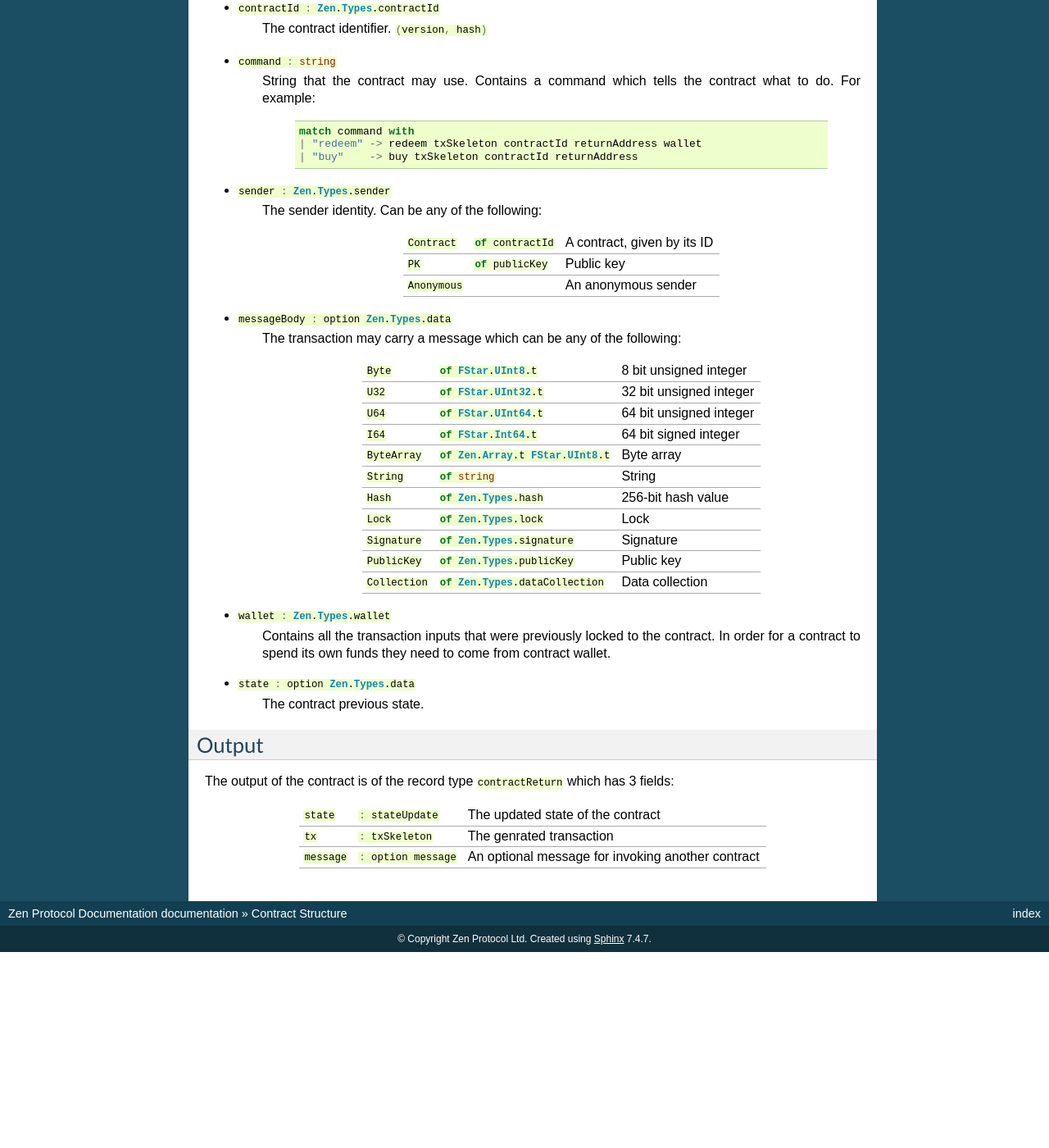
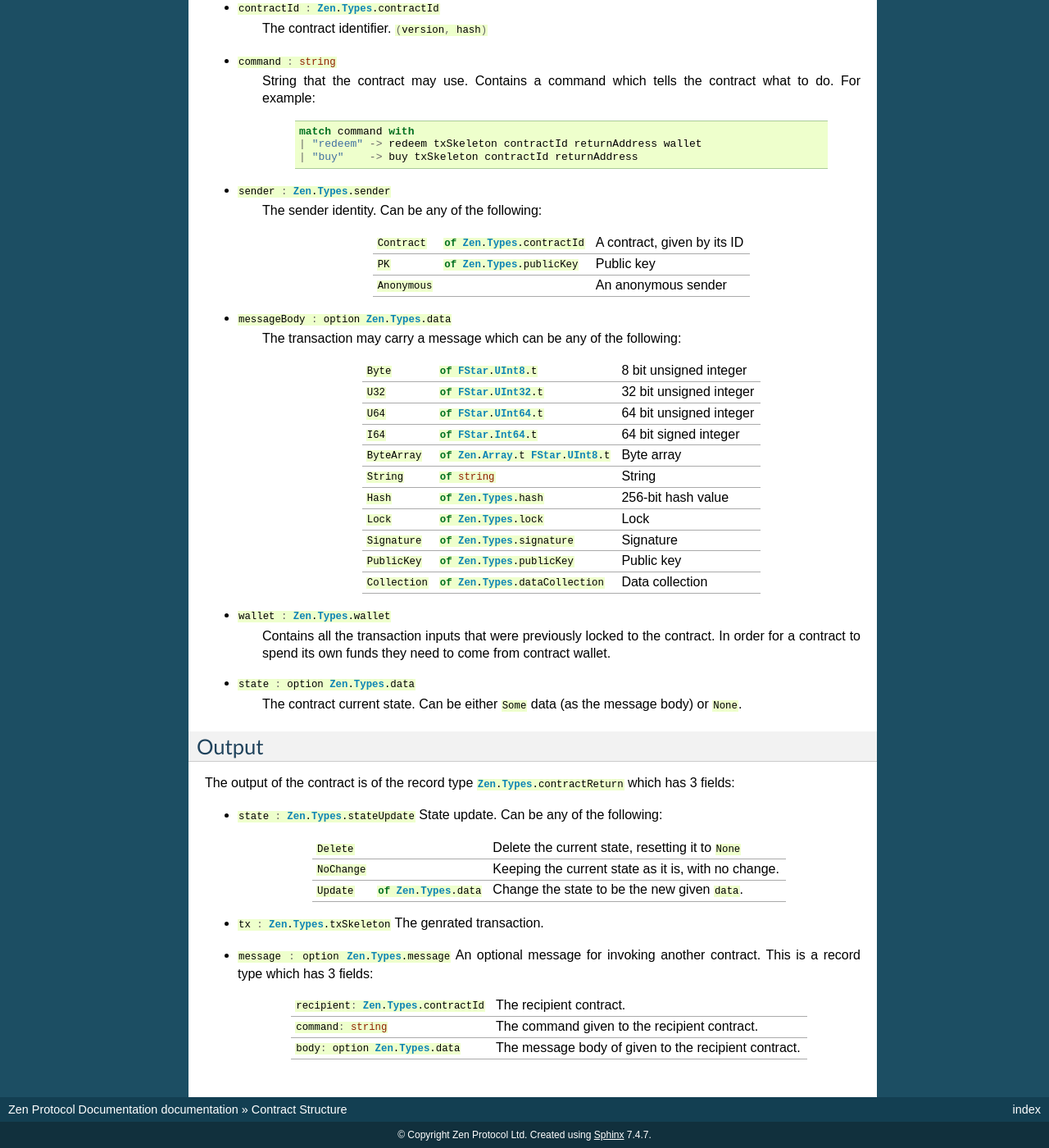
Before and after one commit to zenprotocol/docs, a Sphinx documentation site: the page built from docs/root/contracts/contract-structure.rst, in a window 1280 px wide and 1400 px high, scrolled down 676 px. Shown: the whole window at 82% size. Built offline with Sphinx 7.4.7, drawn with Linux system fonts in a browser that asks for light colours; before the commit the page ends 1837 px from its top, so only the background shows below that.

Commit message:
made the contracts doc more correct and cohesive

```diff
--- a/docs/root/contracts/contract-structure.rst
+++ b/docs/root/contracts/contract-structure.rst
@@ -62,10 +62,10 @@ Parameters
        :header-rows: 0
 
        * - :fsharp:`Contract`
-         - :fsharp:`of contractId`
+         - :fsharp:`of Zen.Types.contractId`
          - A contract, given by its ID
        * - :fsharp:`PK`
-         - :fsharp:`of publicKey`
+         - :fsharp:`of Zen.Types.publicKey`
          - Public key
        * - :fsharp:`Anonymous`
          -
@@ -117,21 +117,44 @@ Parameters
     In order for a contract to spend its own funds they need to come from contract wallet.
 
 * :fsharp:`state : option Zen.Types.data`
-    The contract previous state.
+    The contract current state.
+    Can be either :fsharp:`Some` data (as the message body) or :fsharp:`None`.
 
 Output
 ------
-The output of the contract is of the record type :fsharp:`contractReturn` which has 3 fields:
+The output of the contract is of the record type :fsharp:`Zen.Types.contractReturn` which has 3 fields:
 
-.. list-table::
-   :header-rows: 0
 
-   * - :fsharp:`state`
-     - :fsharp:`: stateUpdate`
-     - The updated state of the contract
-   * - :fsharp:`tx`
-     - :fsharp:`: txSkeleton`
-     - The genrated transaction
-   * - :fsharp:`message`
-     - :fsharp:`: option message`
-     - An optional message for invoking another contract
+* :fsharp:`state : Zen.Types.stateUpdate`
+  State update.
+  Can be any of the following:
+
+  .. list-table::
+    :header-rows: 0
+
+    * - :fsharp:`Delete`
+      -
+      - Delete the current state, resetting it to :fsharp:`None`
+    * - :fsharp:`NoChange`
+      -
+      - Keeping the current state as it is, with no change.
+    * - :fsharp:`Update`
+      - :fsharp:`of Zen.Types.data`
+      - Change the state to be the new given :fsharp:`data`.
+
+* :fsharp:`tx : Zen.Types.txSkeleton`
+  The genrated transaction.
+
+* :fsharp:`message : option Zen.Types.message`
+  An optional message for invoking another contract.
+  This is a record type which has 3 fields:
+
+  .. list-table::
+    :header-rows: 0
+
+    * - :fsharp:`recipient: Zen.Types.contractId`
+      - The recipient contract.
+    * - :fsharp:`command: string`
+      - The command given to the recipient contract.
+    * - :fsharp:`body: option Zen.Types.data`
+      - The message body of given to the recipient contract.
```
